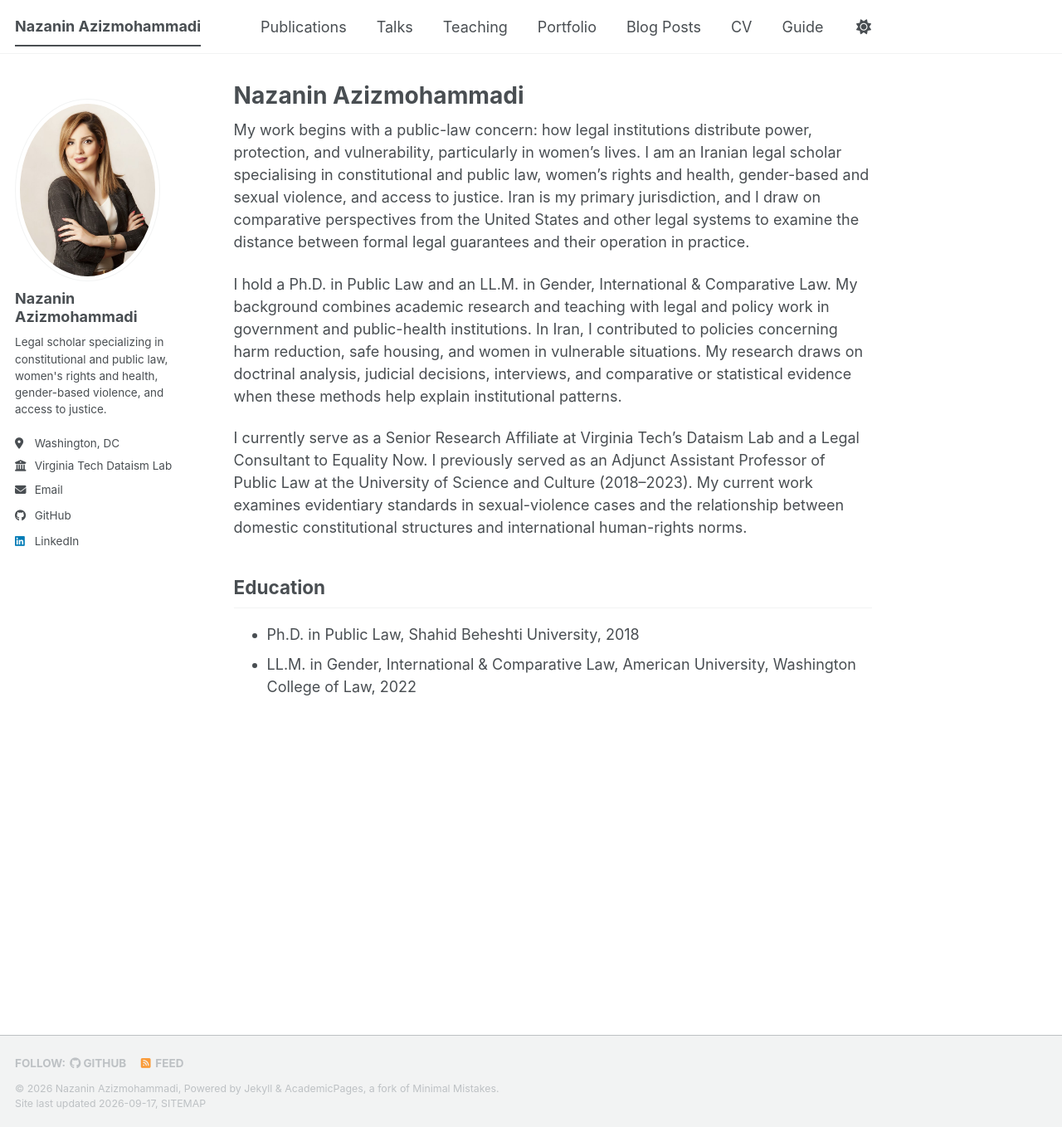
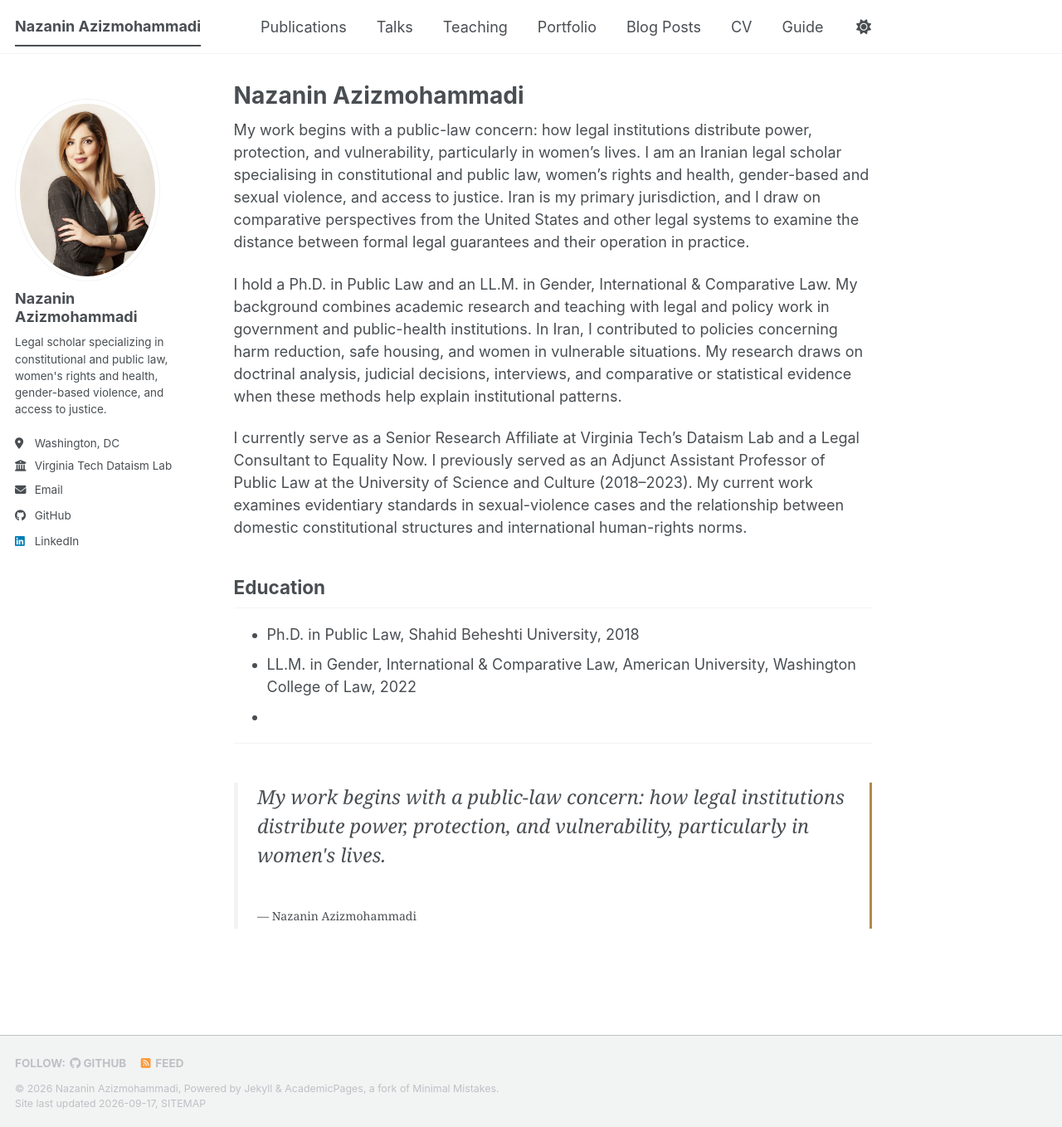
Before and after one commit to nazaninazizmohammadi/nazaninazizmohammadi.github.io, a Jekyll site: the page built from _pages/about.md, in a window 1280 px wide and 1358 px high. Shown: the whole window at 83% size. Built offline with Jekyll 4.4.1, drawn with Linux system fonts in a browser that asks for light colours; a style sheet for code colours, icons or effects is not loaded.

Commit message:
Update about.md

```diff
--- a/_pages/about.md
+++ b/_pages/about.md
@@ -17,3 +17,12 @@ I currently serve as a Senior Research Affiliate at Virginia Tech's Dataism Lab
 
 * Ph.D. in Public Law, Shahid Beheshti University, 2018
 * LL.M. in Gender, International & Comparative Law, American University, Washington College of Law, 2022
+*
+
+---
+
+<blockquote style="font-family: 'Playfair Display', Georgia, serif; font-style: italic; font-size: 1.3em; border-right: 3px solid #B08A4E; padding-right: 1em; margin-right: 0;">
+My work begins with a public-law concern: how legal institutions distribute power, protection, and vulnerability, particularly in women's lives.
+<br><br>
+<span style="font-family: 'Lora', Georgia, serif; font-style: normal; font-size: 0.6em;">— Nazanin Azizmohammadi</span>
+</blockquote>
```
